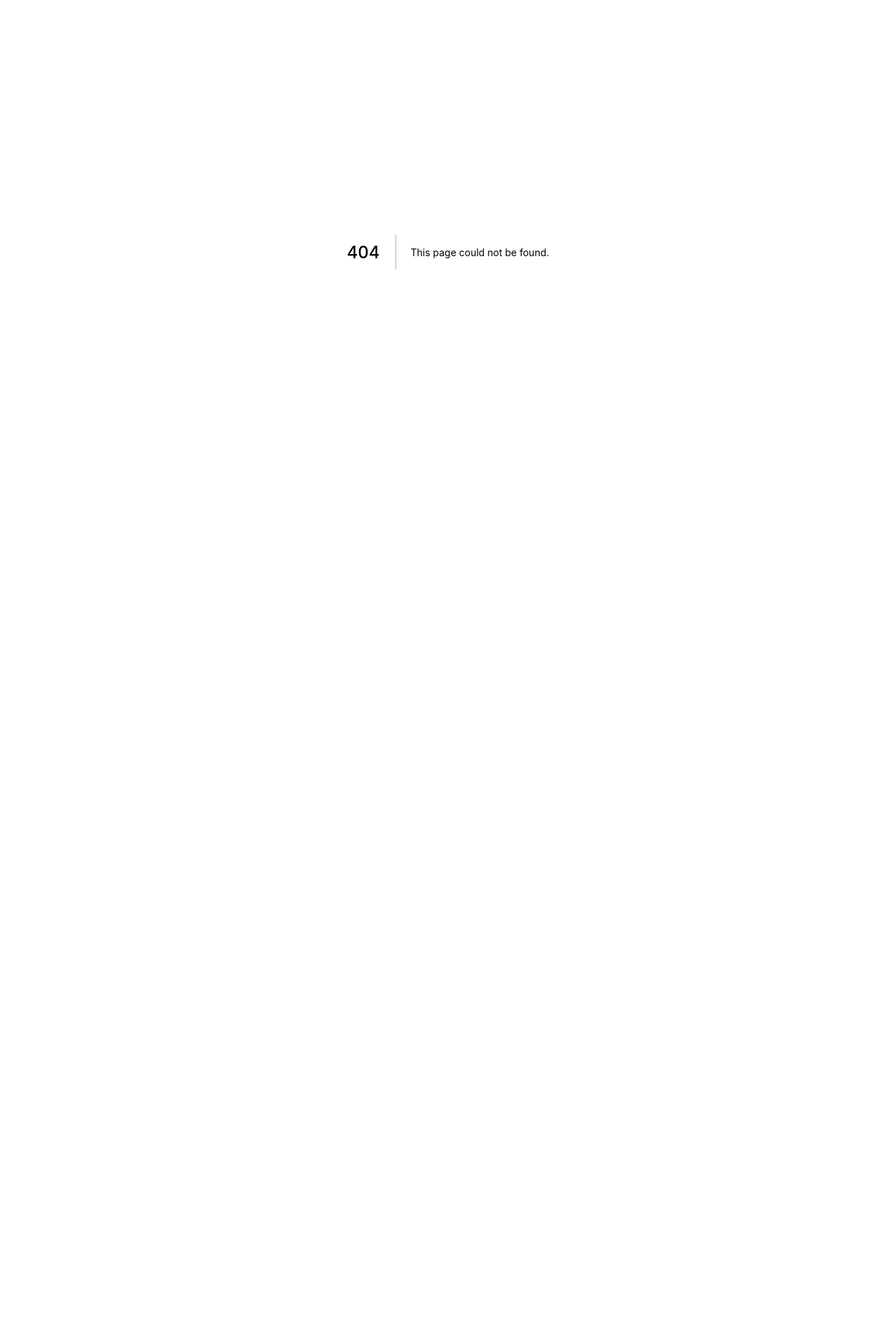
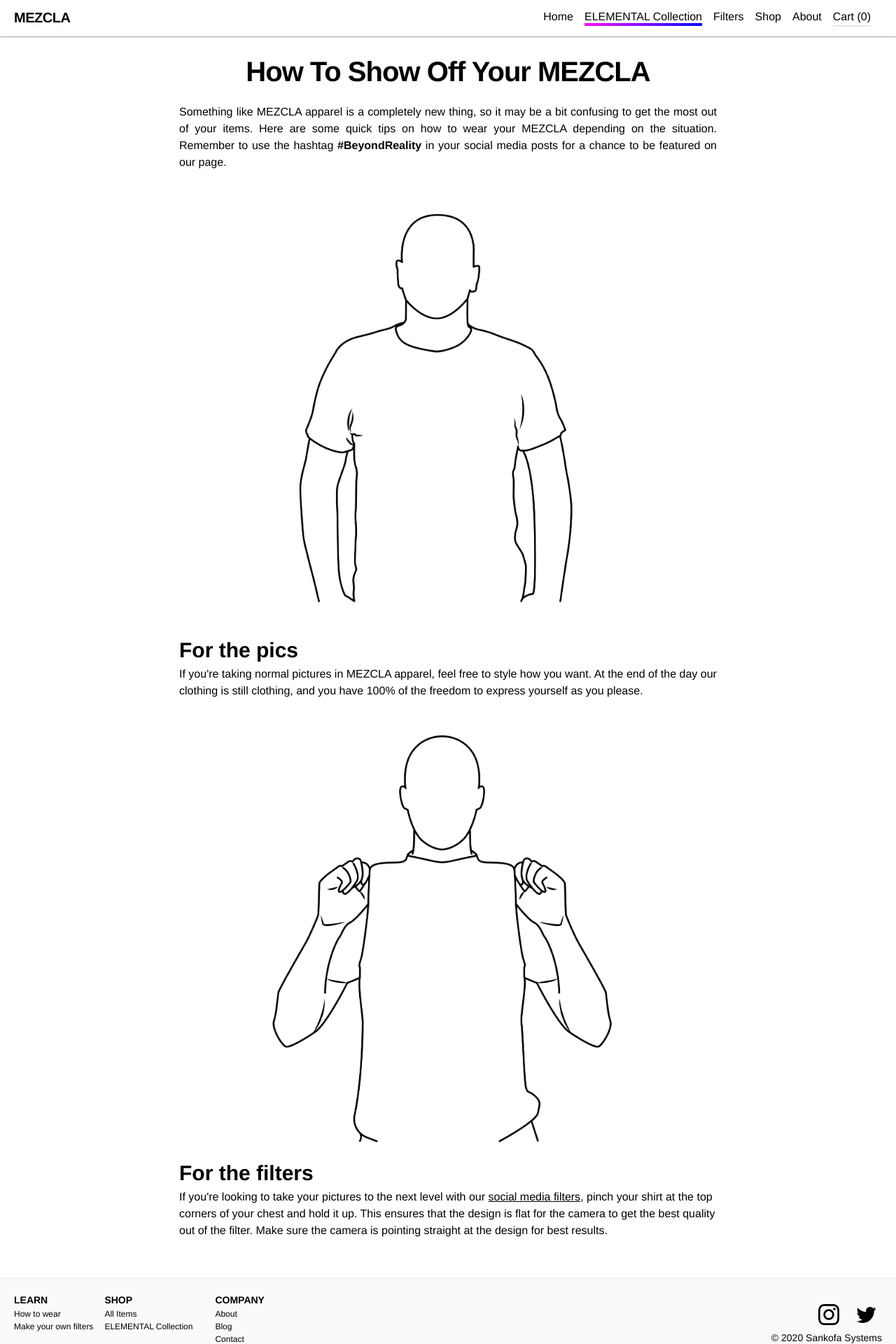
Before and after one commit to aunyks/lettermatch-2, a Next.js app: page /how-to-wear in a window 1280 px wide. Before the commit this address had no page. Shown: the part 40-1960 px from the top of the page at 70% size. Before the commit the page ends 800 px from the top, so only its background shows below. Built offline with nearby package versions, Linux system fonts and the light colour scheme.

Commit message:
Add how to wear and creators pages

```diff
--- a/components/footer.js
+++ b/components/footer.js
@@ -8,12 +8,17 @@ export default function Footer() {
       <Container>
         <div className="flex flex-col lg:flex-row w-full justify-between">
           <div id="info-side" className="flex flex-col lg:flex-row w-full lg:w-1/2">
-            <div className="flex flex-col mb-2 lg:mb-0 lg:mr-2">
+            <div className="flex flex-col mb-2 lg:mb-0 lg:mr-4">
+              <span className="font-bold text-sm uppercase">Learn</span>
+              <a href="/how-to-wear" className="text-xs">How to wear</a>
+              <a href="/creators" className="text-xs">Make your own filters</a>
+            </div>
+            <div className="flex flex-col mb-2 lg:mb-0 lg:mr-4">
               <span className="font-bold text-sm uppercase">Shop</span>
               <a href="/shop" className="text-xs">All Items</a>
               <a href="/collection/elemental" className="text-xs">ELEMENTAL Collection</a>
             </div>
-            <div className="flex flex-col my-2 lg:my-0 lg:mx-2">
+            <div className="flex flex-col my-2 lg:my-0 lg:mx-4">
               <span className="font-bold text-sm uppercase">Company</span>
               <a href="/about" className="text-xs">About</a>
               <a href="https://blog.mezcla.xyz" className="text-xs">Blog</a>
--- a/pages/about.js
+++ b/pages/about.js
@@ -11,7 +11,7 @@ export default function AboutPage() {
           <meta key="og-title" property="og:title" content="About - MEZCLA" />
           <meta key="og-url" property="og:url" content="https://mezcla.xyz/about" />
         </Head>
-        <div className="px-6 py-8 flex flex-col">
+        <div className="px-6 pt-12 pb-6 flex flex-col">
           <h1 className="tracking-tight font-bold text-5xl text-center">
             BEYOND REALITY.
           </h1>
--- a/pages/cart.js
+++ b/pages/cart.js
@@ -32,7 +32,7 @@ export default function CartPage() {
           <title>Your Cart - MEZCLA</title>
           <script src="https://js.stripe.com/v3/"></script>
         </Head>
-        <div className="px-6 py-8">
+        <div className="px-6 pt-12 pb-6">
           <h1 className="tracking-tight font-bold text-5xl text-center">
             {
               isLoading ?
--- a/pages/collection/elemental.js
+++ b/pages/collection/elemental.js
@@ -23,7 +23,7 @@ const ElementalCollectionPage = ({ errorCode, itemsList }) => {
           <meta key="og-title" property="og:title" content={pageTitle} />
           <meta key="og-url" property="og:url" content="https://mezcla.xyz/collection/element" />
         </Head>
-        <div className="px-6 py-8 flex flex-col">
+        <div className="px-6 pt-8 pb-6 flex flex-col">
           <h3 className="text-5xl text-center tracking-tight font-bold mt-6 inline px-3  mx-auto">
             ELEMENTAL
           </h3>
--- a/pages/creators-jlajfieef/index.js
+++ b/pages/creators/index.js
@@ -11,19 +11,16 @@ export default function CreatorsPage() {
           <meta key="og-title" property="og:title" content="Creators - MEZCLA" />
           <meta key="og-url" property="og:url" content="https://mezcla.xyz/creators" />
         </Head>
-        <div className="p-6 flex flex-col">
+        <div className="px-6 pt-12 pb-6 flex flex-col">
           <h1 className="tracking-tight font-bold text-5xl text-center">
             CREATORS
           </h1>
           <div className="lg:px-64 text-justify">
             <p className="my-4">
-              We invite filter designers, mixed reality artists, and creatives of all types to use each of our items as your own canvas for creative expression.
+              We invite filter designers, AR/VR artists, and creatives of all types to use our items as canvases for creative expression.
             </p>
             <p className="my-4">
-              Use our ELEMENT Collection filter template to get started making your own filter. Never made an Instagram filter before? Check out our Get Started Guide to make your first one!
-            </p>
-            <p className="my-4">
-              Any questions? DM us @mezclaxyz.
+              Interested? Shoot us a message letting us know at <a className="underline" href="mailto:creators@mezcla.xyz">creators@mezcla.xyz</a> and we'll see if we can help out.
             </p>
           </div>
         </div>
--- a/pages/filters/[slug].js
+++ b/pages/filters/[slug].js
@@ -18,7 +18,7 @@ const ItemFiltersPage = ({ errorCode, itemName, itemSlug, filtersList }) => {
           <meta key="og-title" property="og:title" content={pageTitle} />
           <meta key="og-url" property="og:url" content={`https://mezcla.xyz/filters/${itemSlug}`} />
         </Head>
-        <div className="px-6 py-8 flex flex-col">
+        <div className="px-6 pt-12 pb-6 flex flex-col">
           <h1 className="tracking-tight font-bold text-5xl text-center">
             {`${itemName} Filters`}
           </h1>
--- a/pages/filters/index.js
+++ b/pages/filters/index.js
@@ -17,7 +17,7 @@ const FiltersPage = ({ errorCode, filtersList }) => {
           <meta key="og-title" property="og:title" content="Filters - MEZCLA" />
           <meta key="og-url" property="og:url" content="https://mezcla.xyz/filters" />
         </Head>
-        <div className="px-6 py-8 flex flex-col">
+        <div className="px-6 pt-12 pb-6 flex flex-col">
           <h1 className="tracking-tight font-bold text-5xl text-center">
             Filters
           </h1>
--- /dev/null
+++ b/pages/how-to-wear.js
@@ -0,0 +1,43 @@
+import Head from 'next/head'
+import Layout from 'components/layout'
+
+export default function AboutPage() {
+  return (
+    <>
+      <Layout>
+        <Head>
+          <title>How to Wear - MEZCLA</title>
+          <meta key="tw-title" name="twitter:title" content="How to Wear - MEZCLA" />
+          <meta key="og-title" property="og:title" content="How to Wear - MEZCLA" />
+          <meta key="og-url" property="og:url" content="https://mezcla.xyz/how-to-wear" />
+        </Head>
+        <div className="pt-12 pb-6 flex flex-col">
+          <h1 className="tracking-tight font-bold text-3xl lg:text-5xl text-center">
+            How To Show Off Your MEZCLA
+          </h1>
+          <div className="mb-6 px-4 lg:px-64">
+            <p className="my-4 text-justify">
+              Something like MEZCLA apparel is a completely new thing, so it may be a bit confusing to get the most out of your items. Here are some quick tips on how to
+              wear your MEZCLA depending on the situation. Remember to use the hashtag <strong>#BeyondReality</strong> in your social media posts for a chance to be featured on our page.
+            </p>
+            <section className="text-left mb-2">
+              <img className="h-64 lg:h-auto mx-auto" src="/assets/img/standing-tee.jpg" />
+              <h2 className="font-bold text-3xl">For the pics</h2>
+              <p>
+                If you're taking normal pictures in MEZCLA apparel, feel free to style how you want. At the end of the day our clothing is still clothing, and you have 100% of the freedom to express yourself as you please.
+              </p>
+            </section>
+            <section className="text-left mb-2">
+              <img className="h-64 lg:h-auto mx-auto" src="/assets/img/showoff-tee.jpg" />
+              <h2 className="font-bold text-3xl">For the filters</h2>
+              <p>
+                If you're looking to take your pictures to the next level with our <a className="underline" href="/filters">social media filters</a>, pinch your shirt at the top corners of your chest and hold it up.
+                This ensures that the design is flat for the camera to get the best quality out of the filter. Make sure the camera is pointing straight at the design for best results.
+              </p>
+            </section>
+          </div>
+        </div>
+      </Layout>
+    </>
+  )
+}
--- a/pages/item/[slug].js
+++ b/pages/item/[slug].js
@@ -60,7 +60,7 @@ const ItemPage = ({ errorCode, item, relatedItems, itemSlug, initialVariant }) =
           <meta key="og-url" property="og:url" content={`https://mezcla.xyz/item/${itemSlug}`} />
           <meta key="og-desc" property="og:description" content={description} />
         </Head>
-        <div className="px-6 py-8 pt-6 pb-12">
+        <div className="px-6 pt-12 pb-6">
           <main className="mb-6 mx-auto lg:mb-12 lg:w-3/5">
             <h1 className="tracking-tight font-bold text-5xl lg:text-center">
               {name}
--- a/pages/shop.js
+++ b/pages/shop.js
@@ -23,8 +23,8 @@ const ShopPage = ({ errorCode, itemsList }) => {
           <meta key="og-title" property="og:title" content={pageTitle} />
           <meta key="og-url" property="og:url" content="https://mezcla.xyz/shop" />
         </Head>
-        <div className="px-6 flex flex-col">
-          <h1 className="py-8 tracking-tight font-bold text-5xl text-center">
+        <div className="px-6 pt-12 pb-6 flex flex-col">
+          <h1 className="tracking-tight font-bold text-5xl text-center">
             Items
           </h1>
           <div className={`my-5 mx-auto ${itemsList.length > 0 ? 'grid grid-cols-1 lg:grid-cols-3' : ''}`}>
```
Also changed, not shown: public/assets/img/showoff-tee.jpg (added), public/assets/img/standing-tee.jpg (added).
